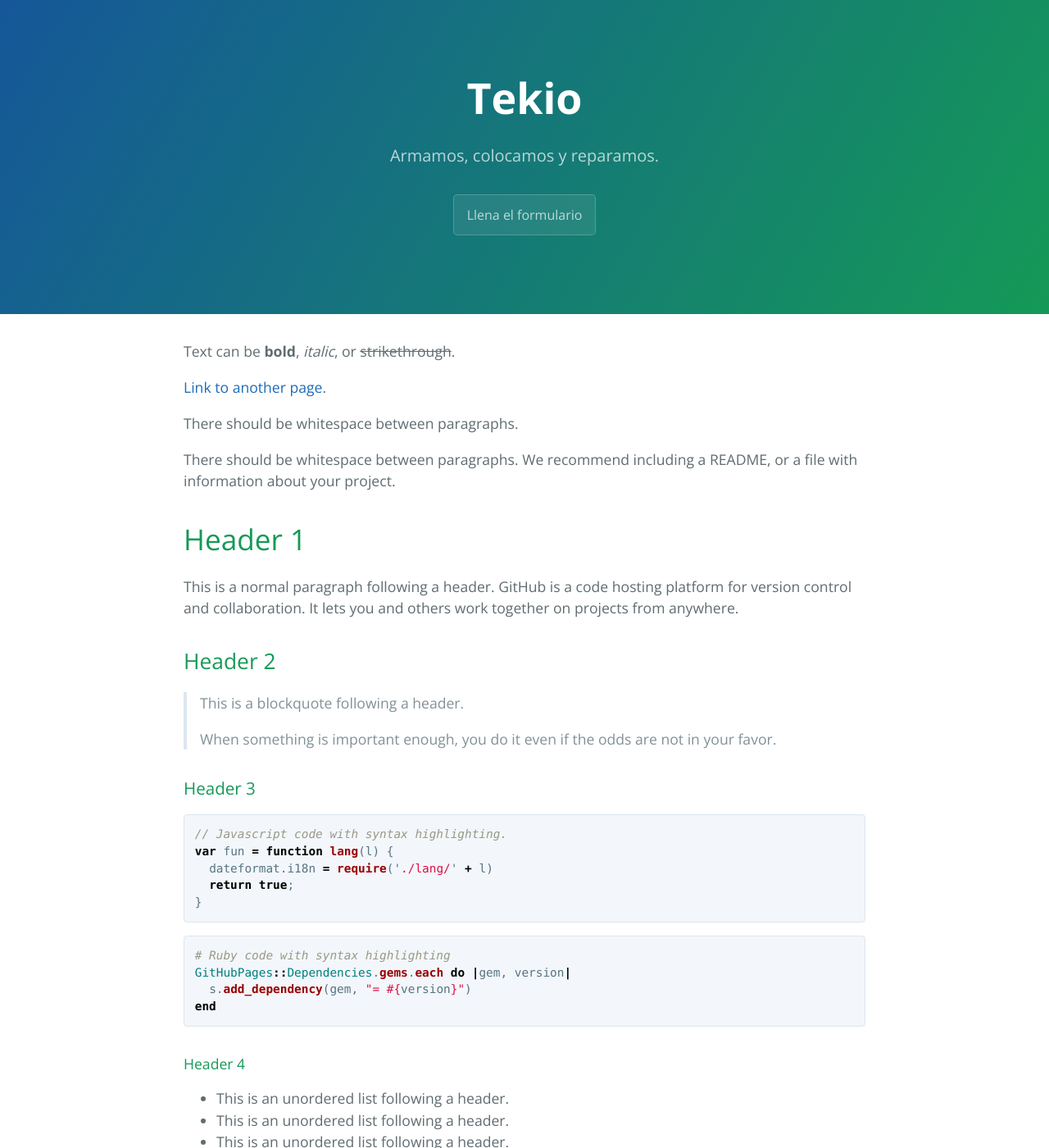
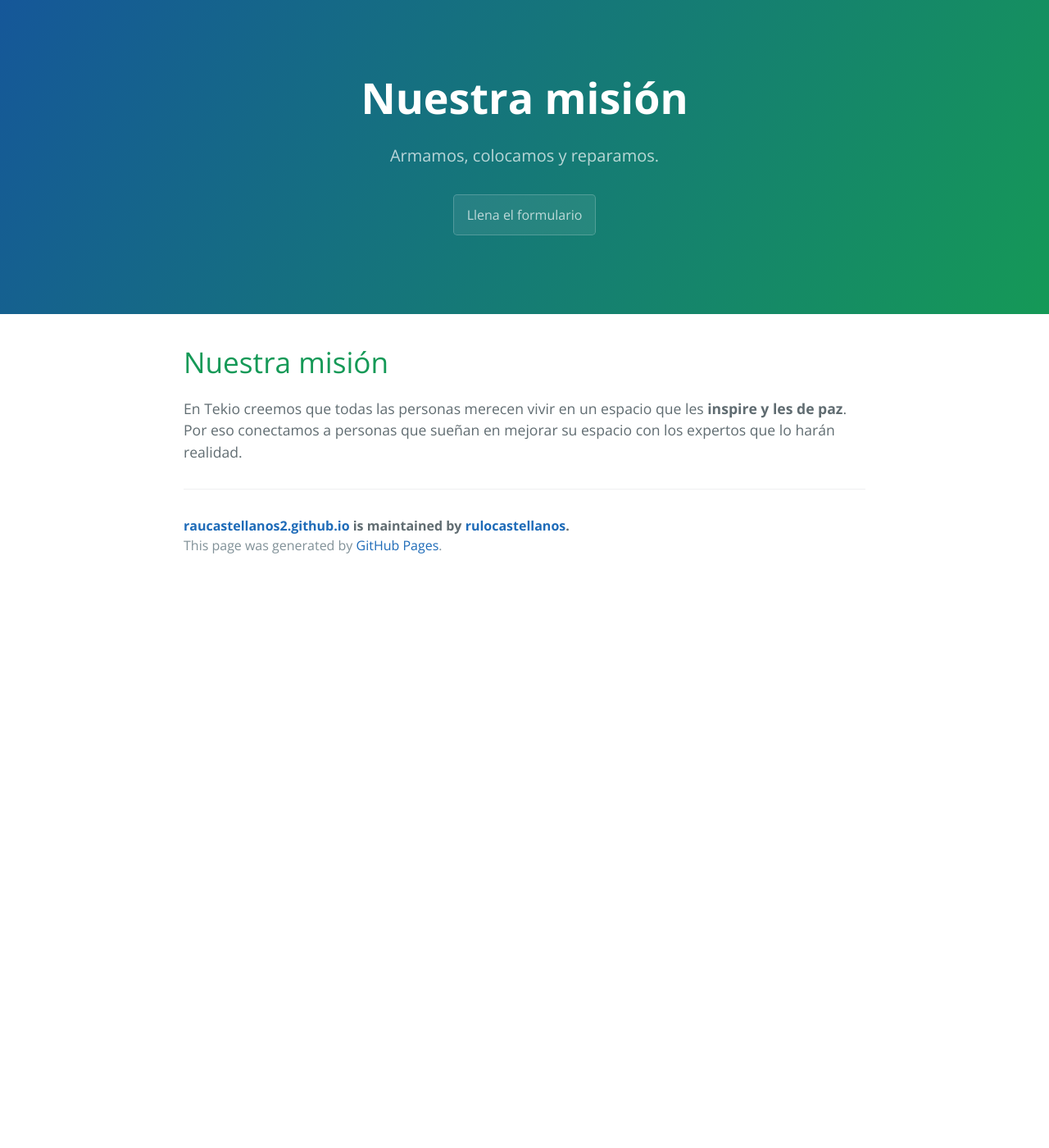
Before and after one commit to rulocastellanos/raucastellanos2.github.io, a Jekyll site: the page built from index.md, in a window 1280 px wide and 1400 px high. Shown: the whole window at 82% size. Built offline with Jekyll 4.4.1, drawn with Linux system fonts in a browser that asks for light colours; our own code applies the rules of GitHub Pages for plain Markdown files; some of the changed text lies outside the part shown.

Commit message:
Update index.md

````diff
--- a/index.md
+++ b/index.md
@@ -2,122 +2,7 @@
 layout: default
 ---
 
-Text can be **bold**, _italic_, or ~~strikethrough~~.
 
-[Link to another page](./another-page.html).
+# Nuestra misión
 
-There should be whitespace between paragraphs.
-
-There should be whitespace between paragraphs. We recommend including a README, or a file with information about your project.
-
-# Header 1
-
-This is a normal paragraph following a header. GitHub is a code hosting platform for version control and collaboration. It lets you and others work together on projects from anywhere.
-
-## Header 2
-
-> This is a blockquote following a header.
->
-> When something is important enough, you do it even if the odds are not in your favor.
-
-### Header 3
-
-```js
-// Javascript code with syntax highlighting.
-var fun = function lang(l) {
-  dateformat.i18n = require('./lang/' + l)
-  return true;
-}
-```
-
-```ruby
-# Ruby code with syntax highlighting
-GitHubPages::Dependencies.gems.each do |gem, version|
-  s.add_dependency(gem, "= #{version}")
-end
-```
-
-#### Header 4
-
-*   This is an unordered list following a header.
-*   This is an unordered list following a header.
-*   This is an unordered list following a header.
-
-##### Header 5
-
-1.  This is an ordered list following a header.
-2.  This is an ordered list following a header.
-3.  This is an ordered list following a header.
-
-###### Header 6
-
-| head1        | head two          | three |
-|:-------------|:------------------|:------|
-| ok           | good swedish fish | nice  |
-| out of stock | good and plenty   | nice  |
-| ok           | good `oreos`      | hmm   |
-| ok           | good `zoute` drop | yumm  |
-
-### There's a horizontal rule below this.
-
-* * *
-
-### Here is an unordered list:
-
-*   Item foo
-*   Item bar
-*   Item baz
-*   Item zip
-
-### And an ordered list:
-
-1.  Item one
-1.  Item two
-1.  Item three
-1.  Item four
-
-### And a nested list:
-
-- level 1 item
-  - level 2 item
-  - level 2 item
-    - level 3 item
-    - level 3 item
-- level 1 item
-  - level 2 item
-  - level 2 item
-  - level 2 item
-- level 1 item
-  - level 2 item
-  - level 2 item
-- level 1 item
-
-### Small image
-
-![Octocat](https://github.githubassets.com/images/icons/emoji/octocat.png)
-
-### Large image
-
-![Branching](https://guides.github.com/activities/hello-world/branching.png)
-
-
-### Definition lists can be used with HTML syntax.
-
-<dl>
-<dt>Name</dt>
-<dd>Godzilla</dd>
-<dt>Born</dt>
-<dd>1952</dd>
-<dt>Birthplace</dt>
-<dd>Japan</dd>
-<dt>Color</dt>
-<dd>Green</dd>
-</dl>
-
-```
-Long, single-line code blocks should not wrap. They should horizontally scroll if they are too long. This line should be long enough to demonstrate this.
-```
-
-```
-The final element.
-```
+En Tekio creemos que todas las personas merecen vivir en un espacio que les **inspire y les de paz**. Por eso conectamos a personas que sueñan en mejorar su espacio con los expertos que lo harán realidad.
````
